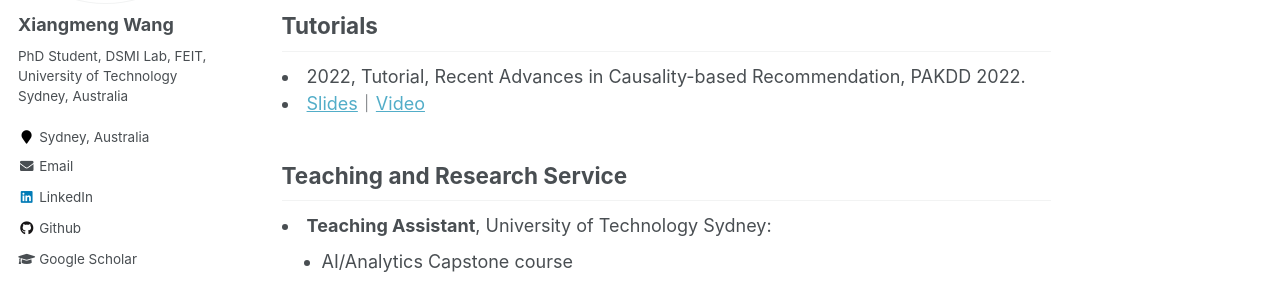
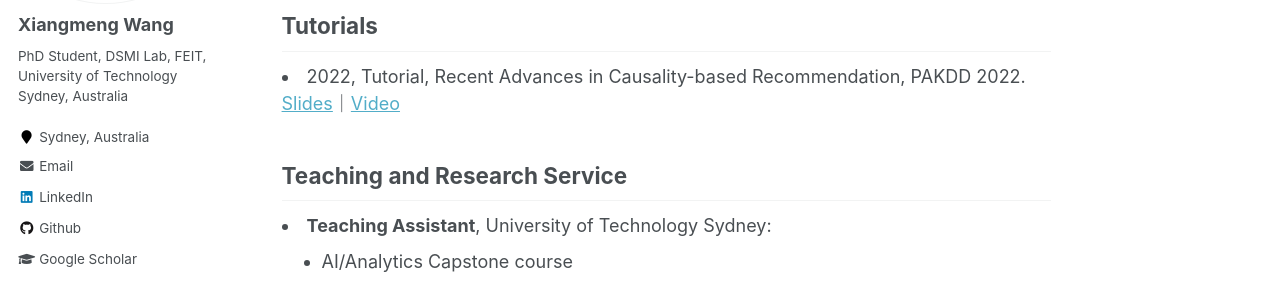
Before and after one commit to Chrystalii/homepage, a Jekyll site: the page built from _pages/about.md, in a window 1280 px wide and 900 px high, scrolled down 898 px. Shown: the part 166-450 px from the top of the window. Built offline with Jekyll 4.4.1, drawn with Linux system fonts in a browser that asks for light colours.

Commit message:
Add files via upload

```diff
--- a/_pages/about.md
+++ b/_pages/about.md
@@ -30,8 +30,7 @@ News
 
 Tutorials
 ------
-<li> 2022, Tutorial, Recent Advances in Causality-based Recommendation, PAKDD 2022. </li>
-<li><a href="https://drive.google.com/file/d/1hN1_7S-eSiEUDJe-HHKOGKTGFLYbcU8S/view?usp=sharing">Slides</a>｜<a href="https://www.youtube.com/watch?v=s4Z12CBYwO8">Video</a></li>
+<li> 2022, Tutorial, Recent Advances in Causality-based Recommendation, PAKDD 2022. <a href="https://drive.google.com/file/d/1hN1_7S-eSiEUDJe-HHKOGKTGFLYbcU8S/view?usp=sharing">Slides</a>｜<a href="https://www.youtube.com/watch?v=s4Z12CBYwO8">Video</a></li>
 
 Teaching and Research Service
 ------
```
